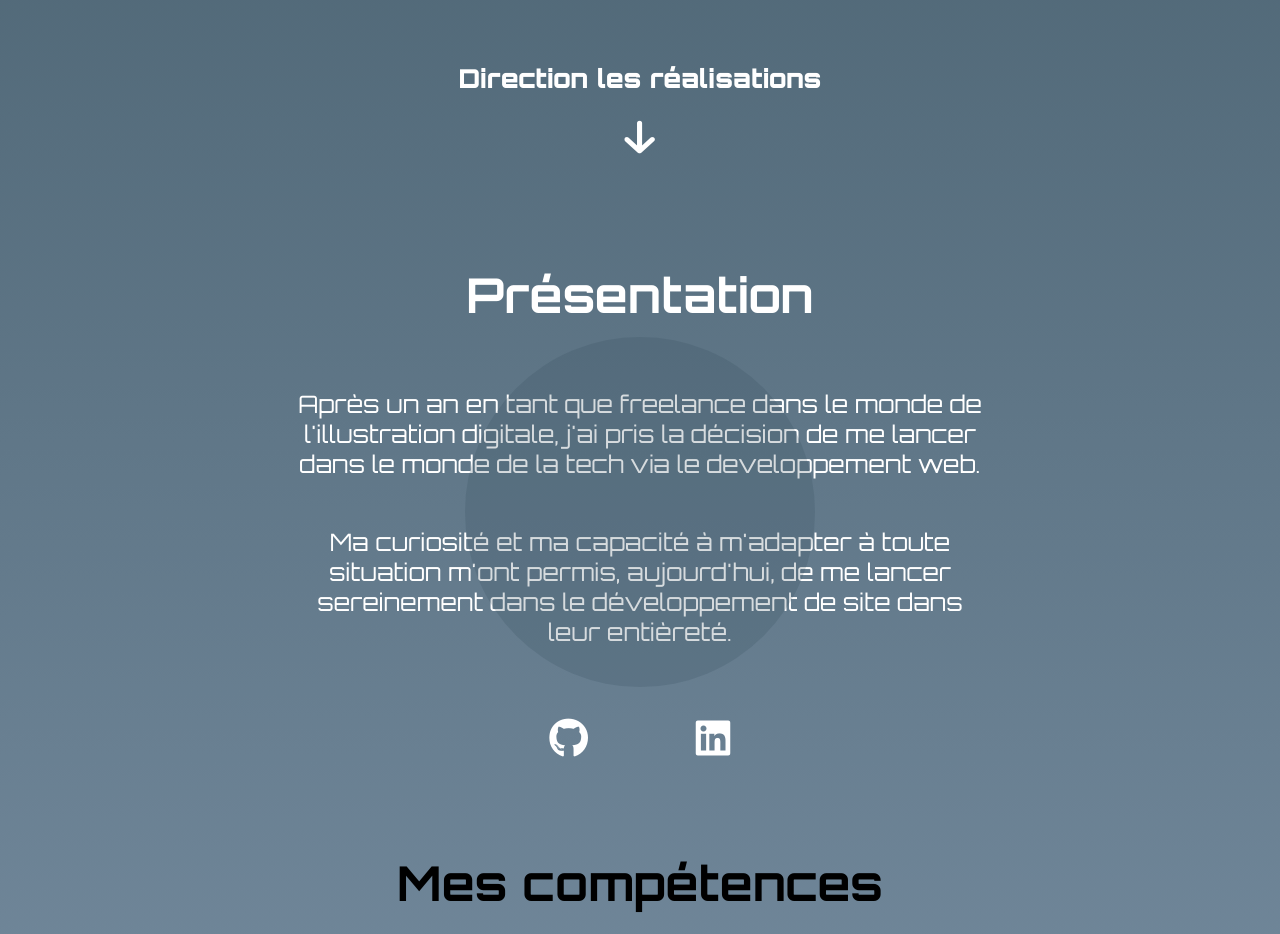
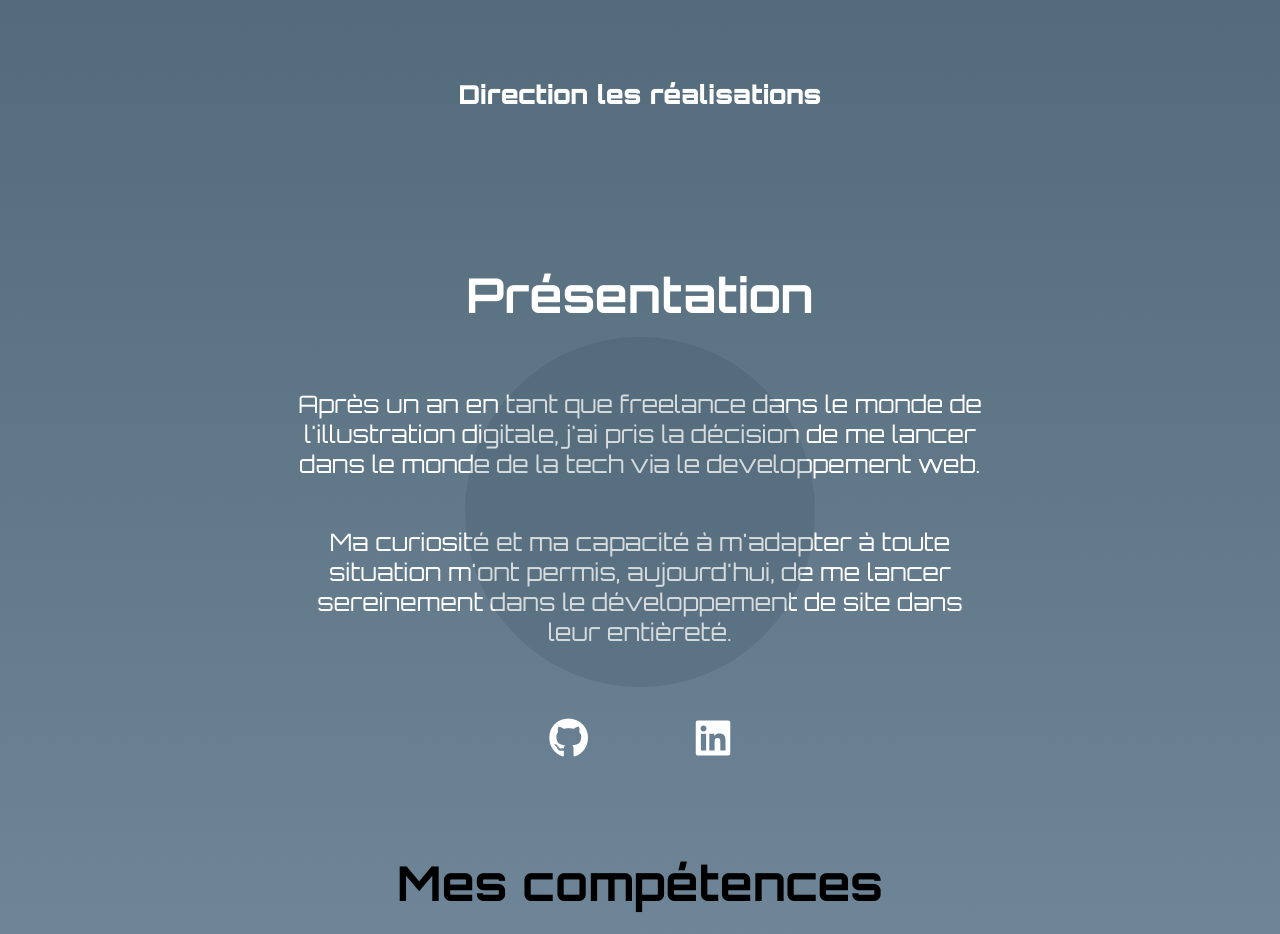
Before and after one commit to Equinoxya/PortefolioP8, a React (Create React App) app: page / in a window 1280 px wide. Shown: the part 1040-1974 px from the top of the page. Built offline with nearby package versions, Linux system fonts and the light colour scheme; a web font is replaced by a local one.

Commit message:
Update Header.jsx

```diff
--- a/src/components/Header.jsx
+++ b/src/components/Header.jsx
@@ -34,7 +34,6 @@ const Header = () => {
         </article>
         <div className='move'>
             <a href="#Projets" className='direction'>Direction les réalisations</a>
-            <i className="fa-solid fa-arrow-down fa-bounce fa-xl"></i>
         </div>
         </header>
     );
```
